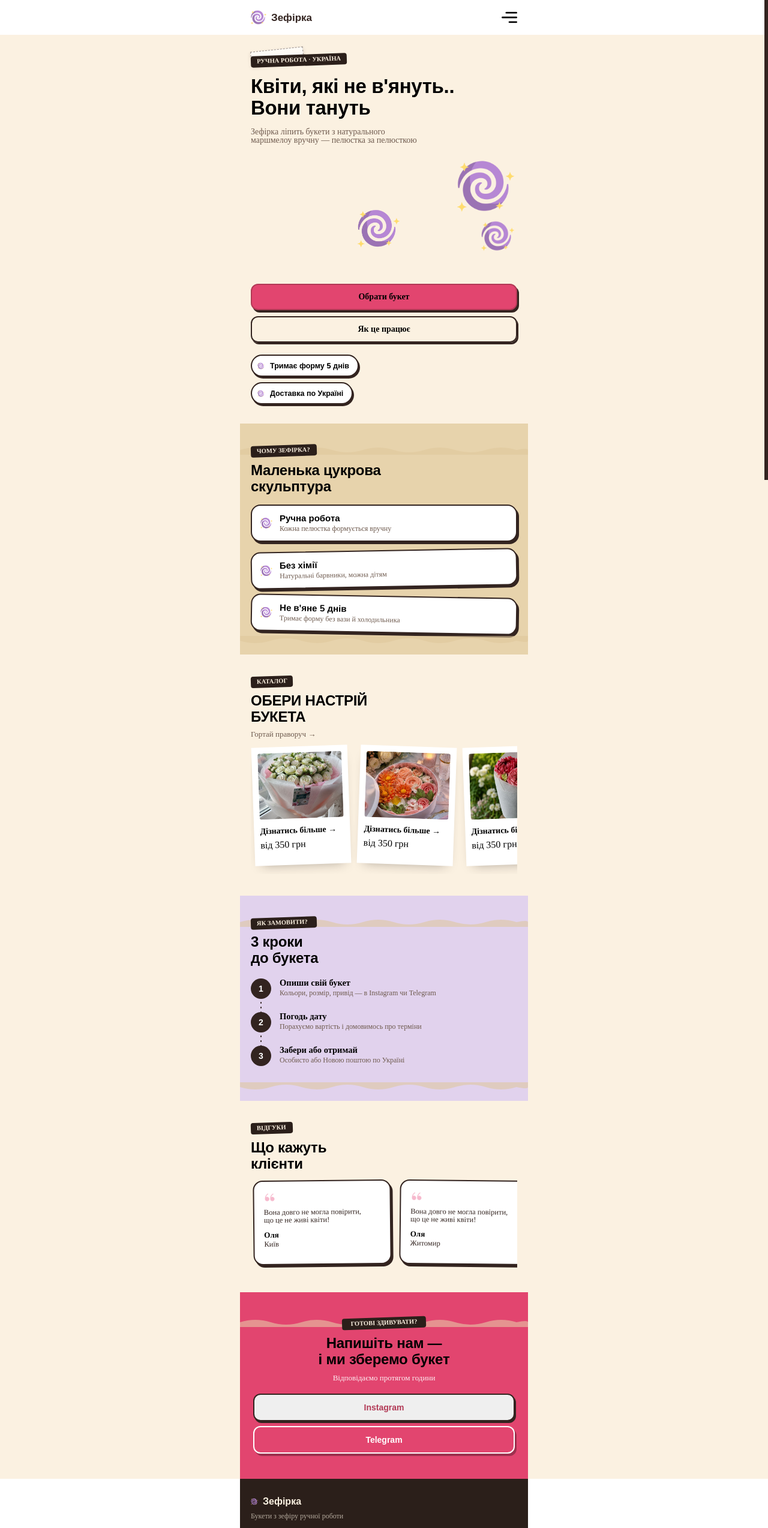
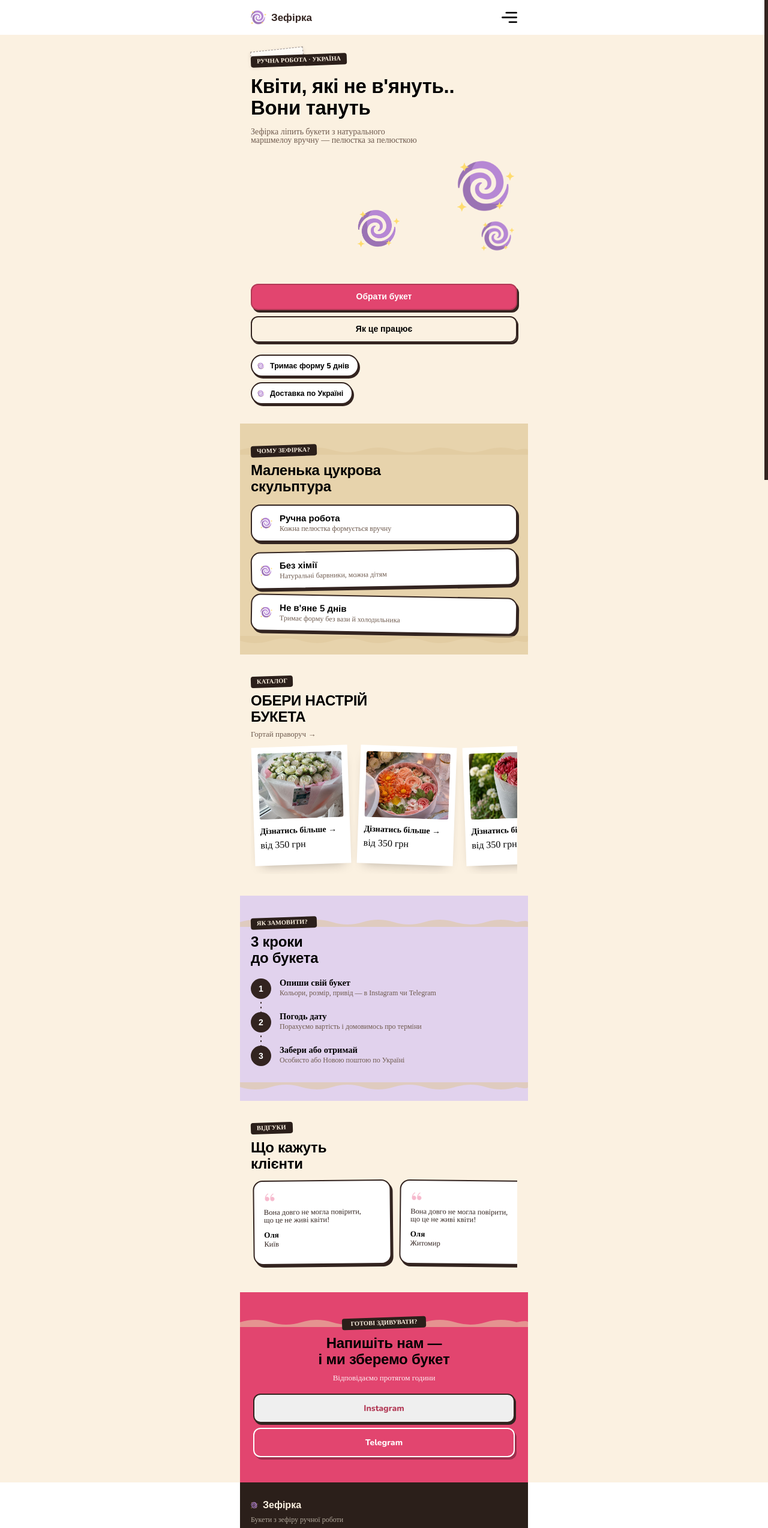
Before and after one commit to RVasyliuk-2003/Custom-Marshmallows, a React (Vite) app: page / in a window 1280 px wide. Shown: the top 2547 px of the page at 60% size. Built offline with nearby package versions, Linux system fonts and the light colour scheme.

Commit message:
fix: inherit font-family on form elements to match links

```diff
--- a/src/App.css
+++ b/src/App.css
@@ -28,6 +28,7 @@ section {
 }
 
 .btn {
+  font-family: var(--ff-body);
   font-weight: 800;
   font-size: 14px;
   padding: 13px 22px;
@@ -38,6 +39,9 @@ section {
   justify-content: center;
   gap: 8px;
   box-shadow: 2px 3px 0 var(--ink);
+
+  text-decoration: none;
+  color: inherit;
 
   width: 100%;
 }
--- a/src/components/Main/Hero/MainPage/mainPage.module.css
+++ b/src/components/Main/Hero/MainPage/mainPage.module.css
@@ -73,9 +73,6 @@
 
   > a {
     text-decoration: none;
-    color: initial;
-    font-weight: 800;
-    font-size: 14px;
   }
 }
 
--- a/src/reset.css
+++ b/src/reset.css
@@ -127,3 +127,9 @@ table {
   border-collapse: collapse;
   border-spacing: 0;
 }
+button,
+input,
+select,
+textarea {
+  font-family: inherit;
+}
```
